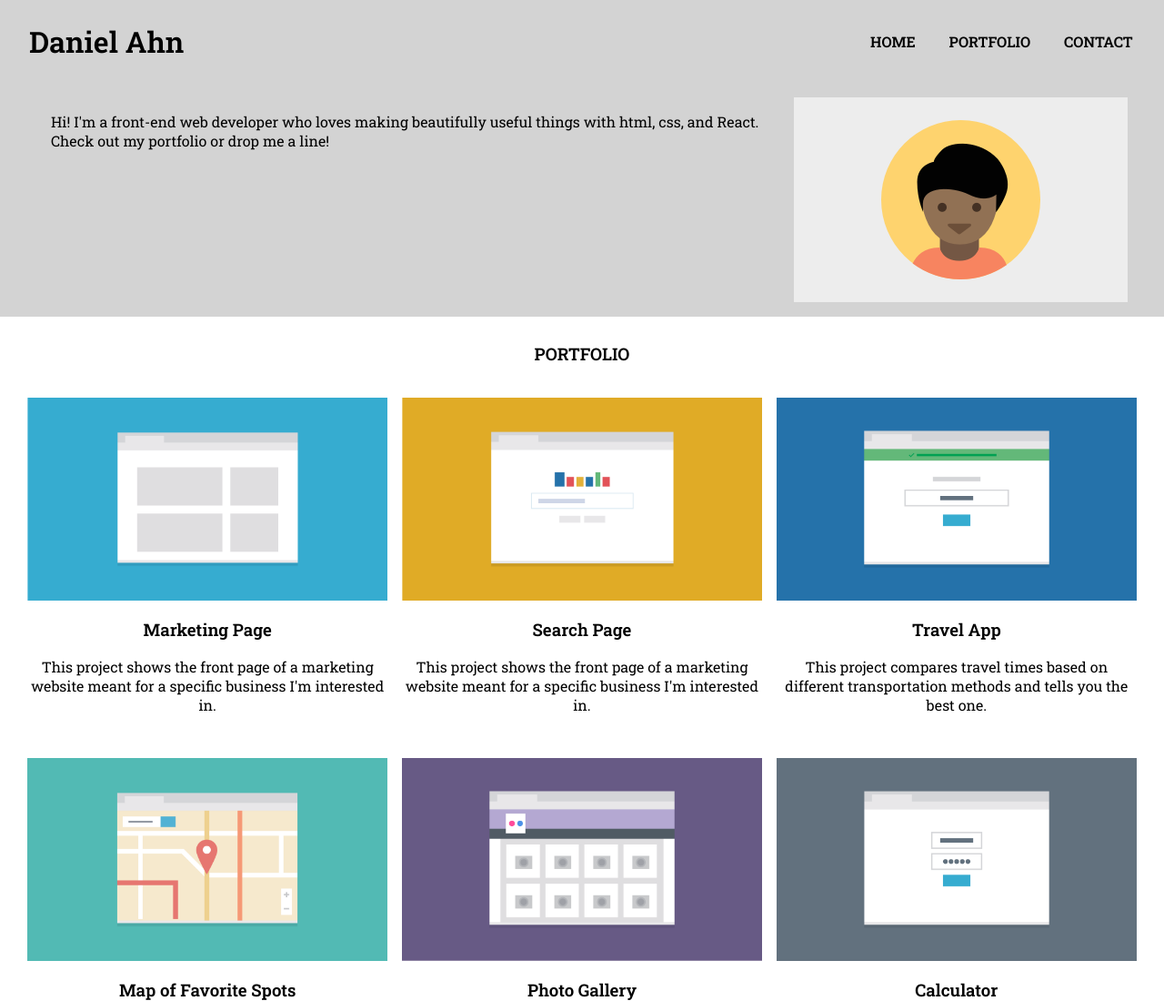
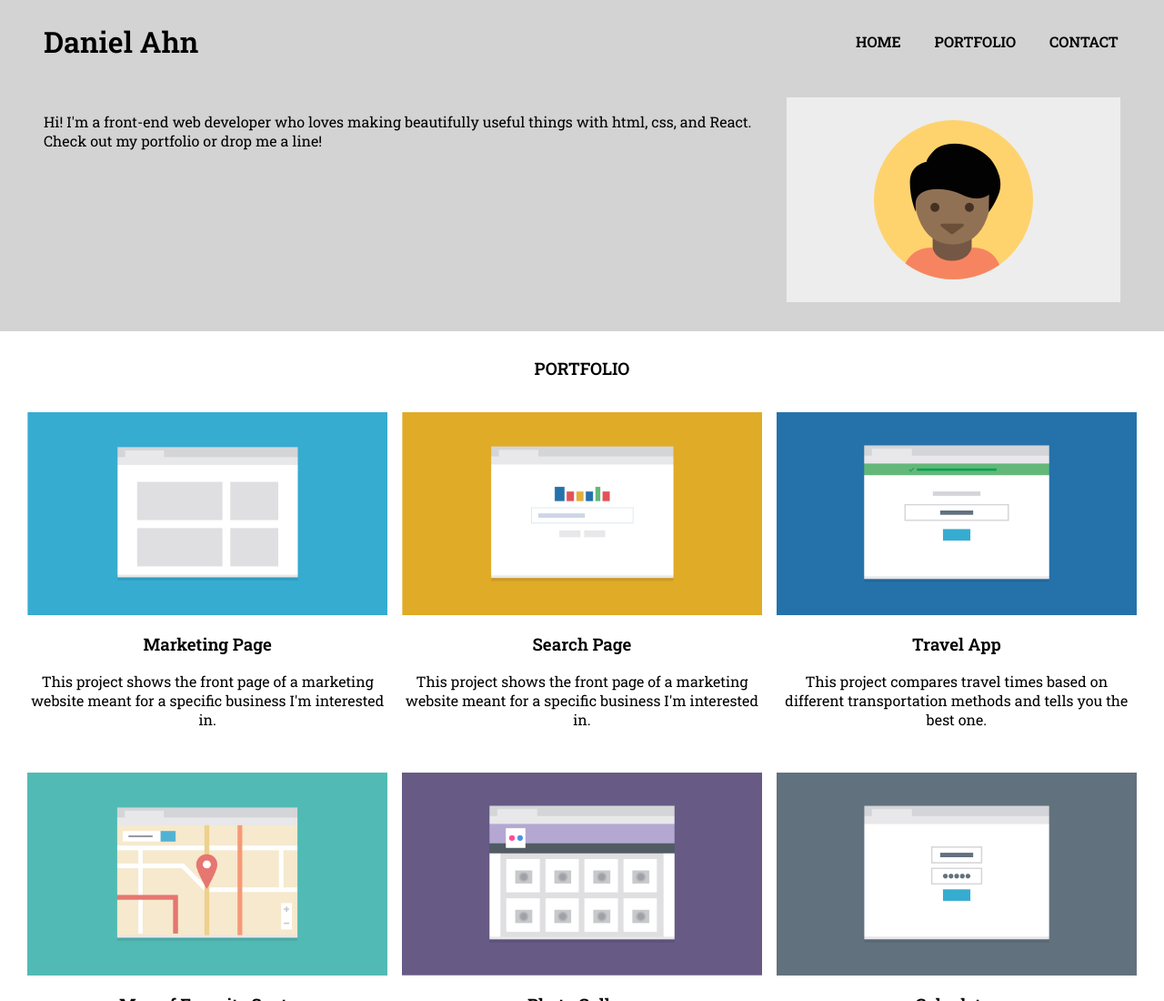
Before and after one commit to Danny-Devs/Unit2_project, a plain HTML site: page index.html in a window 1280 px wide. Shown: the top 1100 px of the page at 91% size. Drawn offline with Linux system fonts and the light colour scheme.

Commit message:
final fixes

```diff
--- a/css/styles.css
+++ b/css/styles.css
@@ -1,3 +1,5 @@
+@import url('https://fonts.googleapis.com/css2?family=Roboto+Slab:wght@400;600&display=swap');
+
 * {
   box-sizing: border-box;
 }
@@ -139,10 +141,11 @@ h3 {
   .profile-section {
     flex-direction: row-reverse;
     text-align: left;
-    margin: 0 1.5rem;
+    margin: 0 1rem;
   }
   .profile-img {
     width: 40%;
+    padding: 0 1em 1em 0;
   }
   .profile-section p {
     padding: 0 1em;
@@ -182,6 +185,7 @@ h3 {
   header {
     flex-direction: row;
     justify-content: space-between;
+    padding: 0 1em 0 1em;
   }
   header h1 {
     margin: 0 0 0 1em;
--- a/index.html
+++ b/index.html
@@ -5,9 +5,6 @@
   <meta http-equiv="X-UA-Compatible" content="IE=edge">
   <meta name="viewport" content="width=device-width, initial-scale=1.0">
   <link rel="stylesheet" href="css/styles.css">
-  <link rel="preconnect" href="https://fonts.googleapis.com">
-  <link rel="preconnect" href="https://fonts.gstatic.com" crossorigin>
-  <link href="https://fonts.googleapis.com/css2?family=Roboto+Slab:wght@400;600&display=swap" rel="stylesheet">
   <title>Daniel Ahn</title>
 </head>
 <body>
```
